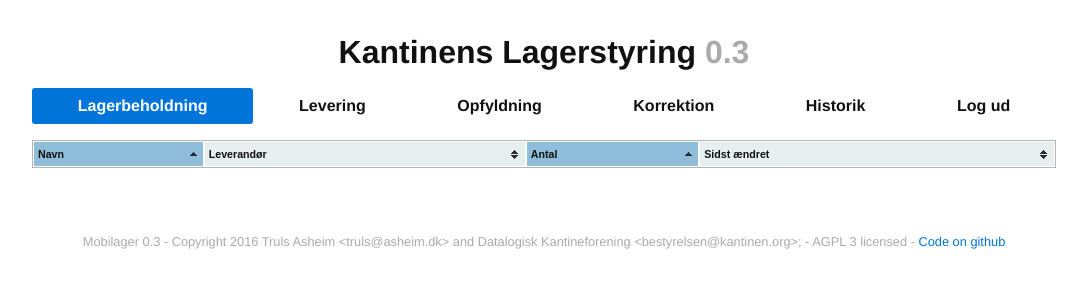
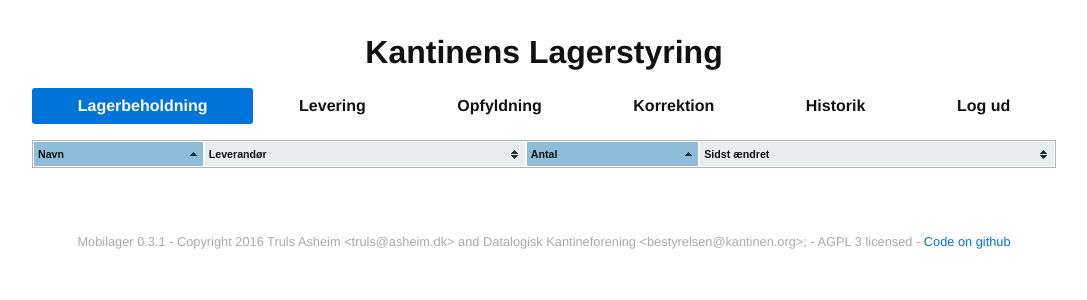
Before and after one commit to datalogisk-kantineforening/mobilager2, a Django app: page / in a window 1280 px wide. Shown: the top 300 px of the page, without its empty margins (96-1183 px from the left). Run offline with Django 3.2, Linux system fonts and the light colour scheme; the visitor is signed in with stand-in values (Sample User, id 1); data that the repository does not hold is empty.

Commit message:
Version bump and removed version number from heading

```diff
--- a/inventory/templates/master.html
+++ b/inventory/templates/master.html
@@ -14,7 +14,7 @@
   <body class="mb10">
     <div class="container">
       <header class="center">
-          <h1>Kantinens Lagerstyring <span class="gray">0.3</span></h1>
+          <h1>Kantinens Lagerstyring</h1>
       </header>
       <nav class="sm-flex center nowrap mb2">
         <div class="flex-auto">
@@ -43,7 +43,7 @@
           </section>
         </main>
         <footer class="mb2">
-            <p style="font-size:0.8em" class="gray center"> Mobilager 0.3 - Copyright 2016 Truls Asheim &lt;truls@asheim.dk&gt and Datalogisk Kantineforening &lt;bestyrelsen@kantinen.org&gt;; - AGPL 3 licensed - <a href="https://github.com/datalogisk-kantineforening/mobilager2">Code on github</a> </p>
+            <p style="font-size:0.8em" class="gray center"> Mobilager 0.3.1 - Copyright 2016 Truls Asheim &lt;truls@asheim.dk&gt and Datalogisk Kantineforening &lt;bestyrelsen@kantinen.org&gt;; - AGPL 3 licensed - <a href="https://github.com/datalogisk-kantineforening/mobilager2">Code on github</a> </p>
         </footer>
     </div>
   </body>
```
